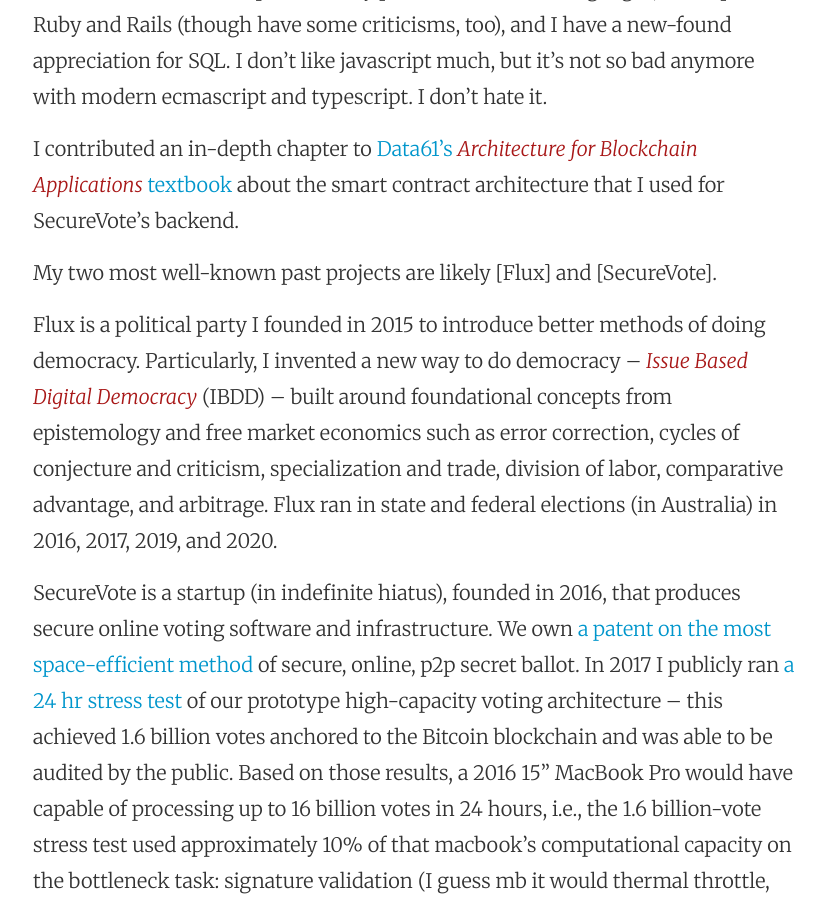
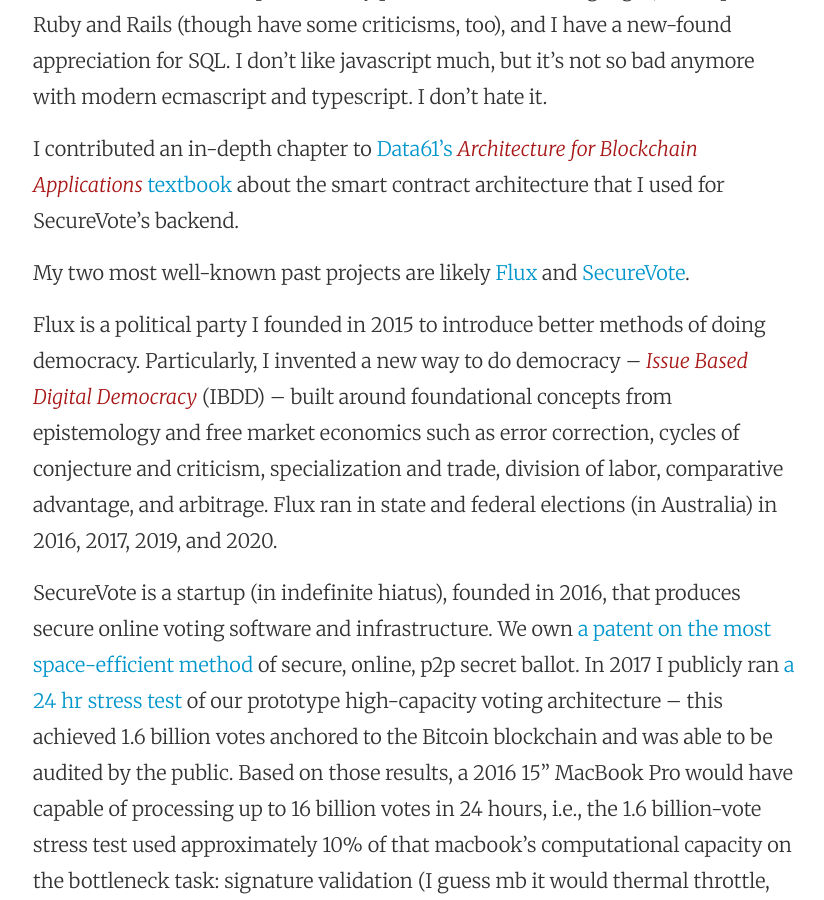
Before and after one commit to xk-io/xk-io.github.io, a Jekyll site: the page built from about.md, in a window 1280 px wide and 900 px high, scrolled down 1704 px. Shown: the whole window, without its empty margins (223-1047 px from the left). Built offline with Jekyll 4.4.1, drawn with Linux system fonts in a browser that asks for light colours; part of the change alters nothing that is shown.

```diff
--- a/about.md
+++ b/about.md
@@ -18,7 +18,7 @@ I am very comfortable learning new languages, frameworks, toolkits, etc. I have
 
 I contributed an in-depth chapter to [Data61's *Architecture for Blockchain Applications* textbook](https://link.springer.com/chapter/10.1007/978-3-030-03035-3_13) about the smart contract architecture that I used for SecureVote's backend.
 
-My two most well-known past projects are likely [Flux] and [SecureVote].
+My two most well-known past projects are likely [Flux](https://voteflux.org) and [SecureVote](https://secure.vote).
 
 Flux is a political party I founded in 2015 to introduce better methods of doing democracy. Particularly, I invented a new way to do democracy -- *Issue Based Digital Democracy* (IBDD) -- built around foundational concepts from epistemology and free market economics such as error correction, cycles of conjecture and criticism, specialization and trade, division of labor, comparative advantage, and arbitrage. Flux ran in state and federal elections (in Australia) in 2016, 2017, 2019, and 2020.
 
```
